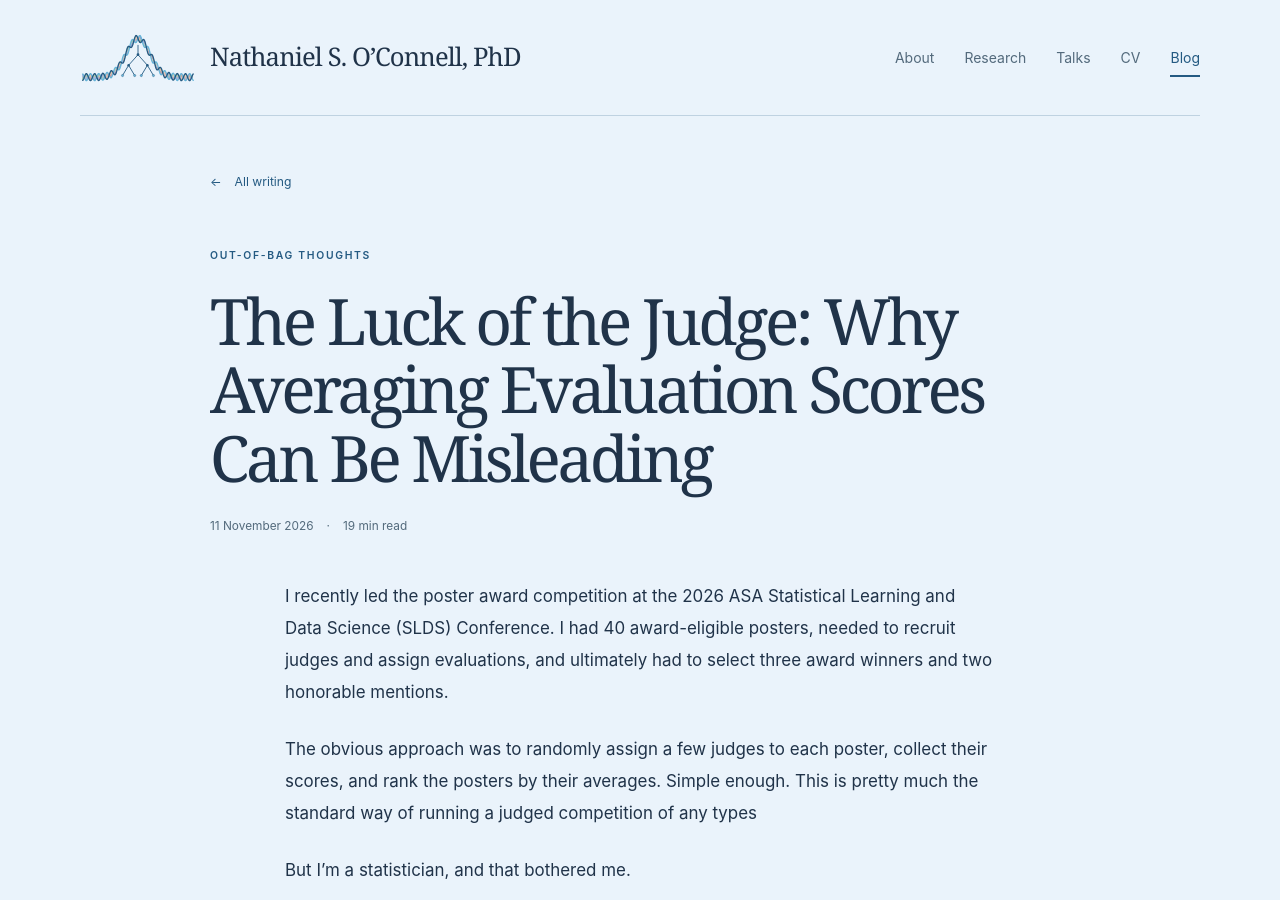
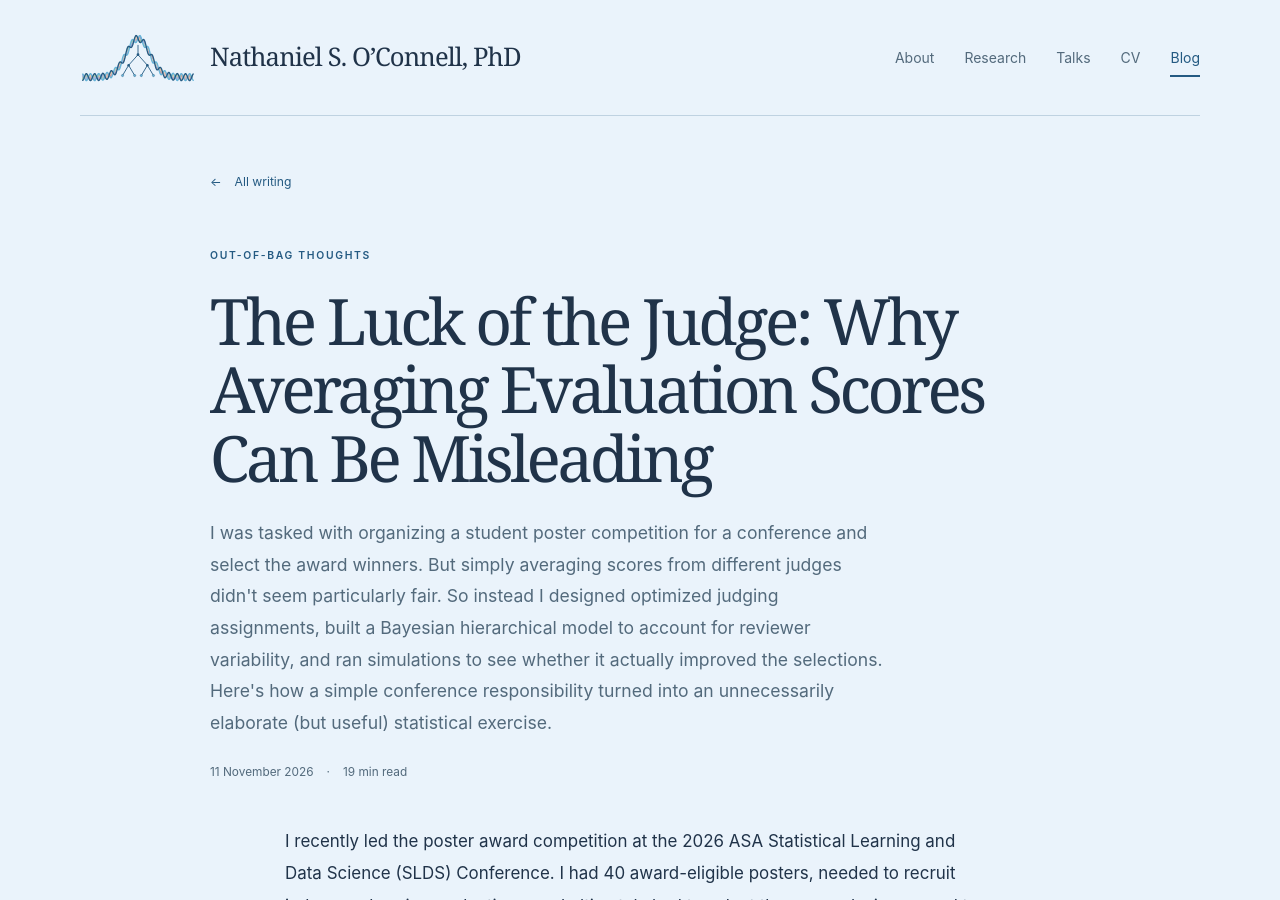
Before and after one commit to NateOConnellPhD/nateoconnell.github.io, a Jekyll site: the page built from _posts/2026-11-11-the-luck-of-the-judge-why-averaging-evaluation-scores-can-be-misleading.md, in a window 1280 px wide and 900 px high. Built offline with Jekyll 4.4.1, drawn with Linux system fonts in a browser that asks for light colours; nearby versions of some CDN libraries.

Commit message:
Website editor: The Luck of the Judge: Why Averaging Evaluation Scores Can Be Misleading

```diff
--- a/_posts/2026-11-11-the-luck-of-the-judge-why-averaging-evaluation-scores-can-be-misleading.md
+++ b/_posts/2026-11-11-the-luck-of-the-judge-why-averaging-evaluation-scores-can-be-misleading.md
@@ -4,6 +4,7 @@ published: true
 date: 2026-11-11
 tags: []
 title: "The Luck of the Judge: Why Averaging Evaluation Scores Can Be Misleading"
+description: I was tasked with organizing a student poster competition for a conference and select the award winners. But simply averaging scores from different judges didn't seem particularly fair. So instead I designed optimized judging assignments, built a Bayesian hierarchical model to account for reviewer variability, and ran simulations to see whether it actually improved the selections. Here's how a simple conference responsibility turned into an unnecessarily elaborate (but useful) statistical exercise.
 ---
 I recently led the poster award competition at the 2026 ASA Statistical Learning and Data Science (SLDS) Conference. I had 40 award-eligible posters, needed to recruit judges and assign evaluations, and ultimately had to select three award winners and two honorable mentions.
 
```
